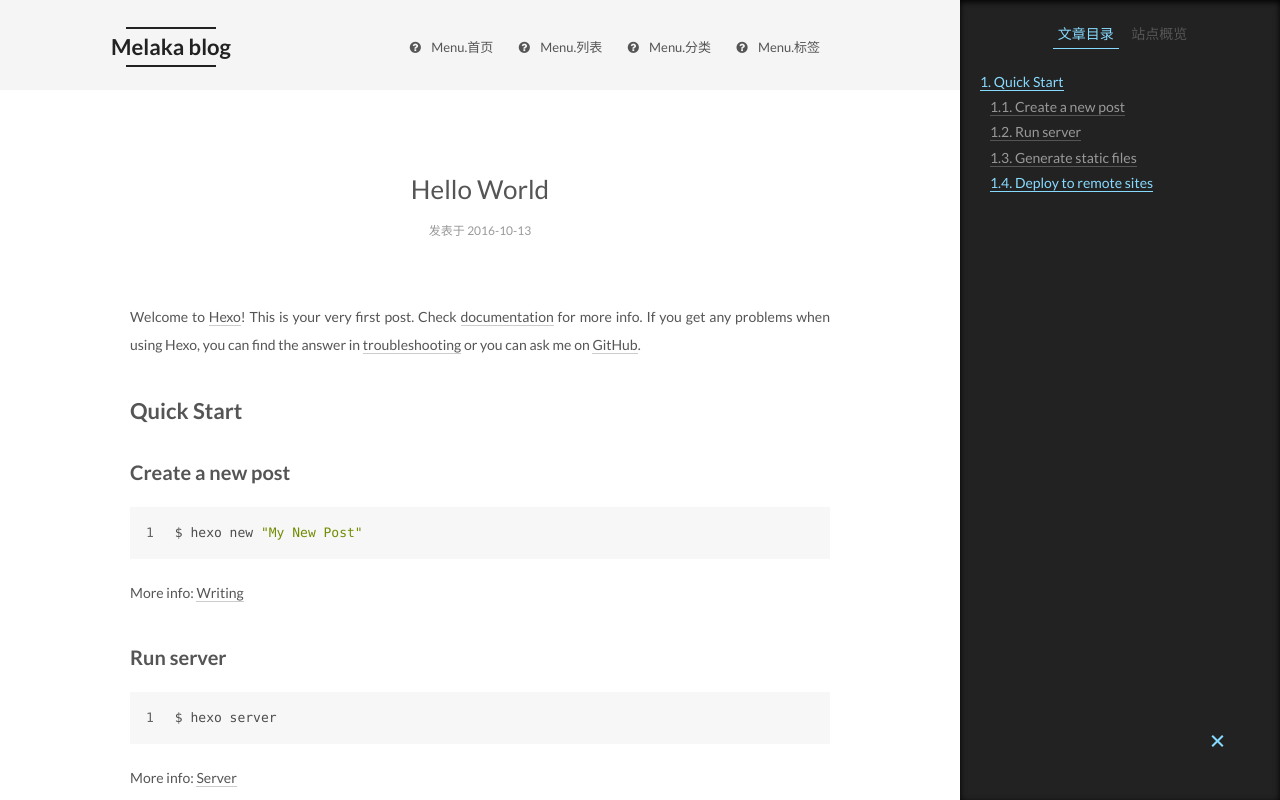
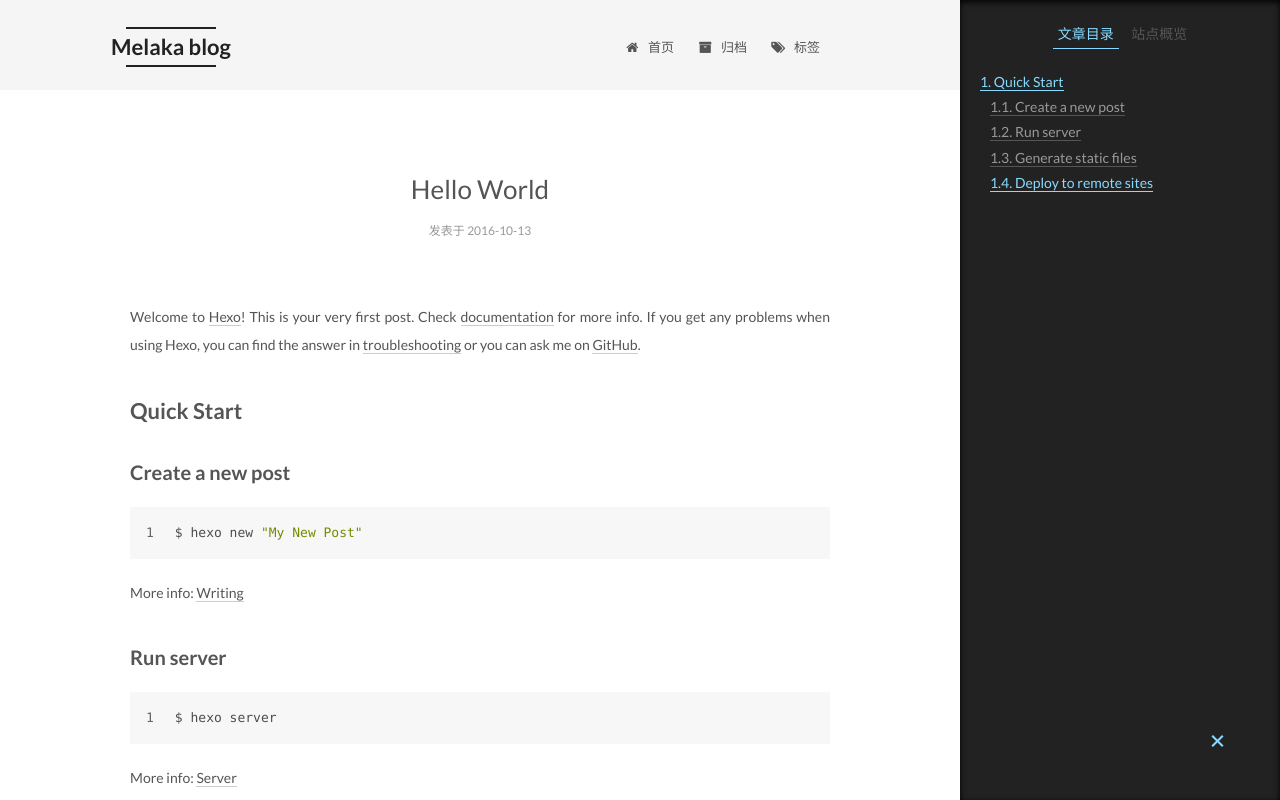
Before and after one commit to Sybang/Sybang.github.io, a plain HTML site: page 2016/10/13/hello-world/index.html in a window 1280 px wide. Shown: the top 800 px of the page. Drawn offline with Linux system fonts and the light colour scheme.

Commit message:
Site updated: 2016-10-14 10:04:46

```diff
--- a/2016/10/13/hello-world/index.html
+++ b/2016/10/13/hello-world/index.html
@@ -173,42 +173,32 @@ Quick">
     <ul id="menu" class="menu">
 
 
-        <li class="menu-item menu-item-首页">
+        <li class="menu-item menu-item-home">
           <a href="/" rel="section">
 
-              <i class="menu-item-icon fa fa-fw fa-question-circle"></i> <br />
+              <i class="menu-item-icon fa fa-fw fa-home"></i> <br />
 
-            menu.首页
+            首页
           </a>
         </li>
 
 
-        <li class="menu-item menu-item-列表">
+        <li class="menu-item menu-item-archives">
           <a href="/archives" rel="section">
 
-              <i class="menu-item-icon fa fa-fw fa-question-circle"></i> <br />
+              <i class="menu-item-icon fa fa-fw fa-archive"></i> <br />
 
-            menu.列表
+            归档
           </a>
         </li>
 
 
-        <li class="menu-item menu-item-分类">
-          <a href="/categories" rel="section">
-
-              <i class="menu-item-icon fa fa-fw fa-question-circle"></i> <br />
-
-            menu.分类
-          </a>
-        </li>
-
-
-        <li class="menu-item menu-item-标签">
+        <li class="menu-item menu-item-tags">
           <a href="/tags" rel="section">
 
-              <i class="menu-item-icon fa fa-fw fa-question-circle"></i> <br />
+              <i class="menu-item-icon fa fa-fw fa-tags"></i> <br />
 
-            menu.标签
+            标签
           </a>
         </li>
 
@@ -383,7 +373,7 @@ Quick">
         </div>
         <nav class="site-state motion-element">
           <div class="site-state-item site-state-posts">
-            <a href="/">
+            <a href="/archives">
               <span class="site-state-item-count">1</span>
               <span class="site-state-item-name">日志</span>
             </a>
--- a/css/main.css
+++ b/css/main.css
@@ -1557,7 +1557,7 @@ pre .javascript .function {
   width: 4px;
   height: 4px;
   border-radius: 50%;
-  background: #5effff;
+  background: #7f2874;
 }
 .links-of-blogroll {
   font-size: 13px;
```
Also changed, not shown: archives/2016/10/index.html (+10 -20 lines), archives/2016/index.html (+10 -20 lines), archives/index.html (+10 -20 lines), index.html (+10 -20 lines).
